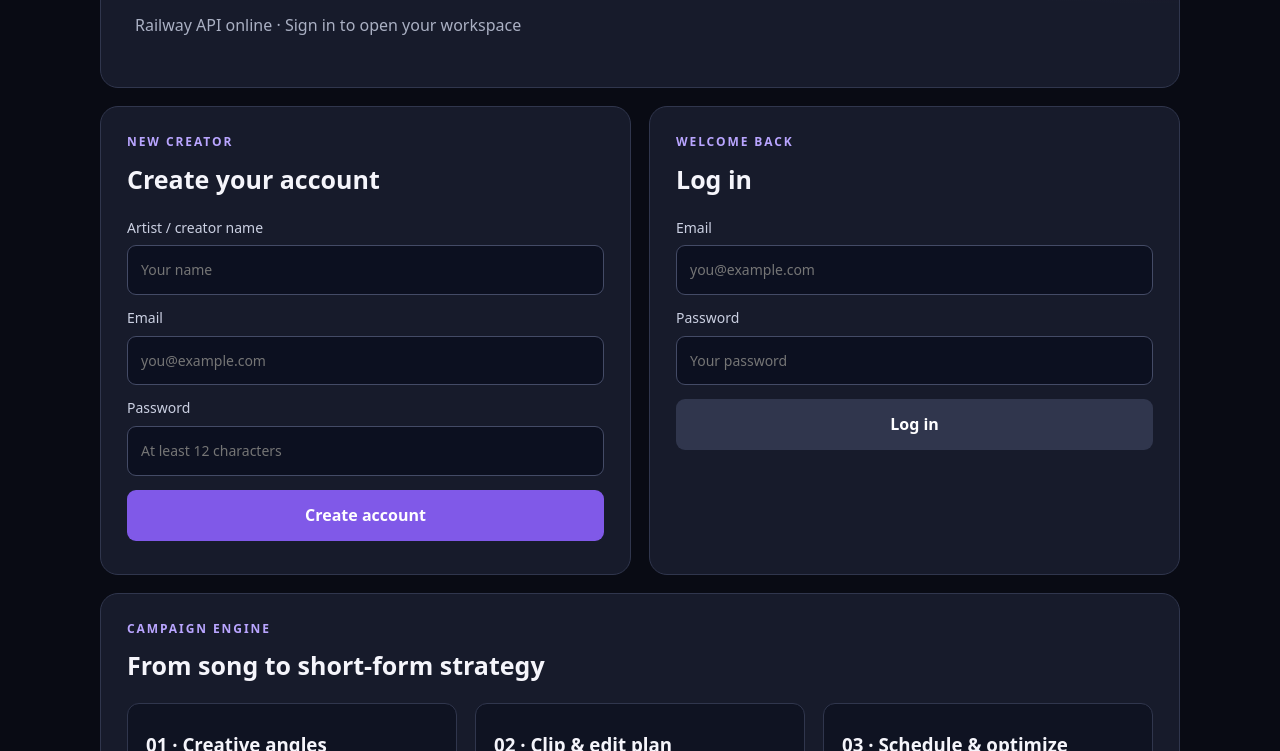
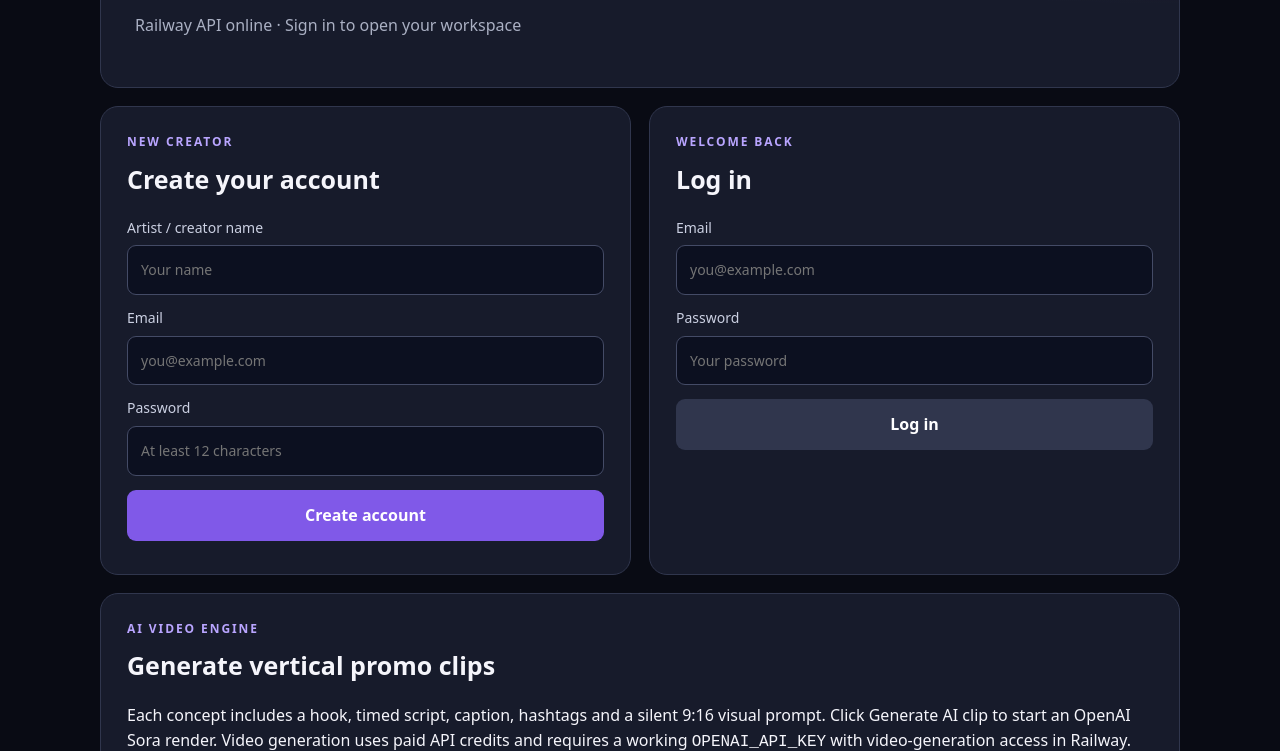
Before and after one commit to yungairesspeaks-coder/Stream-Engine-AI, a website: page public/index.html in a window 1280 px wide. Shown: the part 201-952 px from the top of the page. Drawn offline with Linux system fonts and the light colour scheme; no server answers.

Commit message:
Add OpenAI Sora short-form video generation workflow

```diff
--- a/public/index.html
+++ b/public/index.html
@@ -6,8 +6,8 @@
 <article class="panel"><p class="eyebrow">NEW CREATOR</p><h2>Create your account</h2><form id="register"><label>Artist / creator name<input name="displayName" maxlength="80" placeholder="Your name"></label><label>Email<input name="email" type="email" autocomplete="email" required placeholder="you@example.com"></label><label>Password<input name="password" type="password" minlength="12" maxlength="128" autocomplete="new-password" required placeholder="At least 12 characters"></label><button>Create account</button></form></article>
 <article class="panel"><p class="eyebrow">WELCOME BACK</p><h2>Log in</h2><form id="login"><label>Email<input name="email" type="email" autocomplete="username" required placeholder="you@example.com"></label><label>Password<input name="password" type="password" autocomplete="current-password" required placeholder="Your password"></label><button class="secondary">Log in</button></form></article></section>
 <section id="workspace" class="panel hidden"><div class="section-head"><div><p class="eyebrow">YOUR WORKSPACE</p><h2>Spotify vibe ad studio</h2><p class="muted">Build a campaign around your official track link.</p></div><button id="logout" class="secondary compact">Log out</button></div>
-<div class="studio-grid"><div><form id="campaign"><label>Song / campaign title<input name="title" required maxlength="120" placeholder="Track title"></label><label>Spotify track URL<input name="songUrl" type="url" required placeholder="https://open.spotify.com/track/..."></label><label>Genre / vibe<input name="genre" maxlength="80" placeholder="Melodic drill, pain rap, high energy…"></label><label>Creative direction<textarea name="brief" maxlength="1000" placeholder="Describe the emotion, story, colors, audience, and visual style."></textarea></label><label>Number of ad concepts<select name="count"><option>5</option><option selected>10</option><option>20</option><option>50</option></select></label><button>Generate my ad concepts</button></form></div><div class="preview"><p class="eyebrow">SPOTIFY TRACK PREVIEW</p><div id="spotifyEmbed" class="embed-placeholder">Your official Spotify track preview will appear here after you add a track link.</div><p class="fine">The Spotify player streams through Spotify. Stream Engine does not download or extract Spotify audio. Use audio you own or have licensed, or choose music available through TikTok's authorized library.</p></div></div>
+<div class="studio-grid"><div><form id="campaign"><label>Song / campaign title<input name="title" required maxlength="120" placeholder="Track title"></label><label>Spotify track URL<input name="songUrl" type="url" required placeholder="https://open.spotify.com/track/..."></label><label>Genre / vibe<input name="genre" maxlength="80" placeholder="Melodic drill, pain rap, high energy…"></label><label>Creative direction<textarea name="brief" maxlength="1000" placeholder="Describe the emotion, story, colors, audience, and visual style."></textarea></label><label>Number of ad concepts<select name="count"><option>5</option><option selected>10</option><option>20</option></select></label><button>Generate scripts, hooks & ad concepts</button></form></div><div class="preview"><p class="eyebrow">SPOTIFY TRACK PREVIEW</p><div id="spotifyEmbed" class="embed-placeholder">Your official Spotify track preview will appear here after you add a track link.</div><p class="fine">Spotify streams inside Spotify. We do not rip or extract audio. To make a finished song-backed edit, supply audio you own or are licensed to use.</p></div></div>
 <div id="message" role="status" aria-live="polite"></div><div id="library"></div></section>
-<section class="panel"><p class="eyebrow">CAMPAIGN ENGINE</p><h2>From song to short-form strategy</h2><div class="features"><div><h3>01 · Creative angles</h3><p>Generate hooks, captions, hashtags, storyboards, and calls to action from your track's vibe.</p></div><div><h3>02 · Clip & edit plan</h3><p>Get suggested 9:16 clip moments, opening hooks, subtitles, pacing, and export settings. Actual audio/video rendering requires a licensed source file and a connected render pipeline.</p></div><div><h3>03 · Schedule & optimize</h3><p>Save draft posting times and compare authorized performance data. Auto-posting requires TikTok OAuth, Direct Post approval, and hosted video processing.</p></div></div></section>
+<section class="panel"><p class="eyebrow">AI VIDEO ENGINE</p><h2>Generate vertical promo clips</h2><p>Each concept includes a hook, timed script, caption, hashtags and a silent 9:16 visual prompt. Click Generate AI clip to start an OpenAI Sora render. Video generation uses paid API credits and requires a working <code>OPENAI_API_KEY</code> with video-generation access in Railway.</p><div class="features"><div><h3>01 · Hook & script</h3><p>First-second hook, timed creative script, CTA and tags tailored to your song direction.</p></div><div><h3>02 · AI visuals</h3><p>Generate a short vertical cinematic clip with OpenAI Sora, then download the MP4 when ready.</p></div><div><h3>03 · Publish workflow</h3><p>Prepare captions and schedules. TikTok auto-publishing needs creator OAuth, approved Direct Post permissions and hosted finished media.</p></div></div></section>
 <footer>No guaranteed virality. No artificial streams, bots, looping, or engagement manipulation. Spotify and TikTok access is subject to their APIs, permissions, and review.</footer>
 </main><script src="/app.js"></script></body></html>
```
